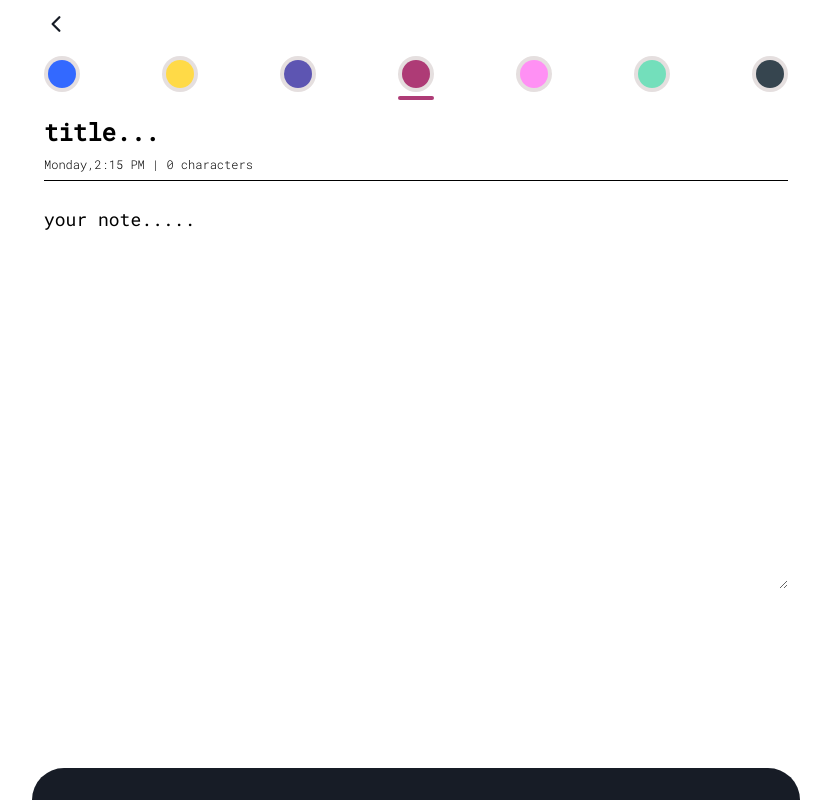
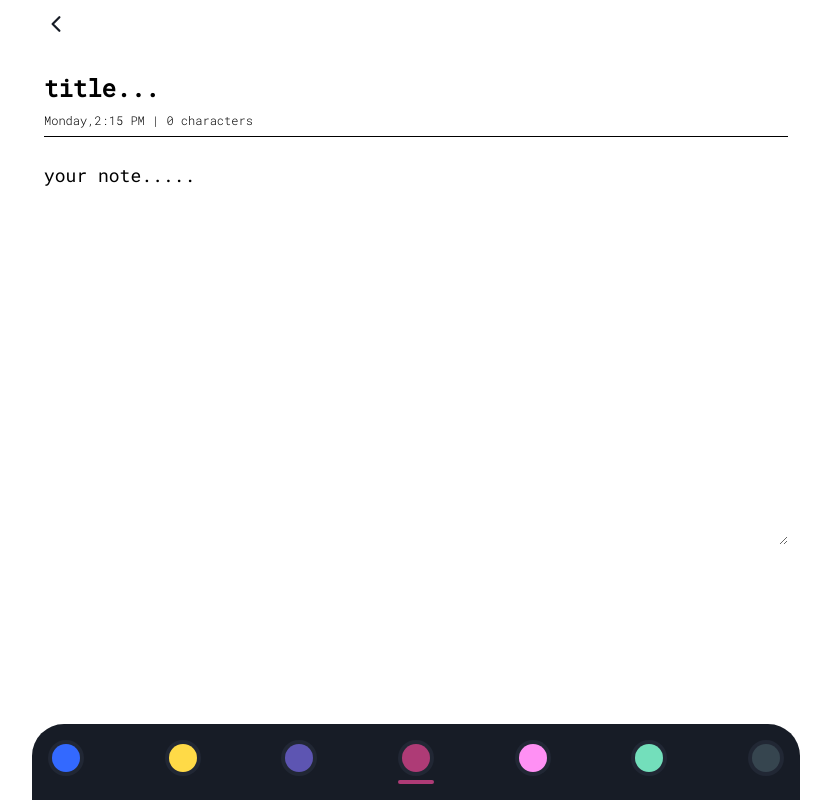
Before and after one commit to poudelsanchit/Notes, a React (Vite) app: page /addnote in a window 1280 px wide. Shown: the whole page, without its empty margins (224-1055 px from the left). Built offline with nearby package versions, Linux system fonts and the light colour scheme.

Commit message:
update AddNotes.jsx and Notes.jsx

```diff
--- a/src/Pages/AddNotes.jsx
+++ b/src/Pages/AddNotes.jsx
@@ -10,6 +10,16 @@ import classNames from 'classnames'
 
 
 const AddNotes = ({setNotes,data}) => {
+  const [isMobile, setIsMobile] = useState(false);
+  const checkIsMobile = () => {
+    setIsMobile(/Android|webOS|iPhone|iPad|iPod|BlackBerry|IEMobile|Opera Mini/i.test(navigator.userAgent));
+  };
+  const handleInputFocus = () => {
+    console.log('first')
+    if (isMobile) {
+      document.getElementById('navbar').classList.add('keyboard-open');
+    }
+  };
 
     let days = ['Sunday','Monday','Tuesday','Wednesday','Thursday','Friday','Saturday'];
     const [errMsg,setErrMsg]=useState('');
@@ -100,7 +110,7 @@ const AddNotes = ({setNotes,data}) => {
 
           <div className='mt-5 font-Roboto font-bold text-2xl flex flex-col gap-2'>
           <div className='flex justify-between '>
-          { colors.map((notes,index)=>(
+          {/* { colors.map((notes,index)=>(
           <div className='flex flex-col items-center gap-1'>
              <div className='w-9 h-9 rounded-full dark:bg-[#212734] bg-[#e5dfdf]  flex items-center justify-center'>
                <div className='w-7 h-7 rounded-full p-2 cursor-pointer' style={{backgroundColor:notes.color}}  onClick={()=>setWhichColor(notes.textcolor,notes.color,index)}/>
@@ -109,11 +119,11 @@ const AddNotes = ({setNotes,data}) => {
           </div>
 
                  ))
-          }
+          } */}
           </div>
             <div className='text-xs font-light text-[#FF0000]'>{errMsg}</div>
               <div>
-                  <input autoFocus type="text" placeholder='title...' className='focus:outline-none text-[#000000] dark:text-[#dce1e7]  placeholder:dark:text-[#dce1e7] placeholder:text-[#000000] dark:bg-primary bg-[#ffffff]' value={title} onChange={(e)=>setTitle(e.target.value)} />
+                  <input autoFocus type="text" placeholder='title...' className='focus:outline-none text-[#000000] dark:text-[#dce1e7]  placeholder:dark:text-[#dce1e7] placeholder:text-[#000000] dark:bg-primary bg-[#ffffff]' value={title} onChange={(e)=>setTitle(e.target.value)} onFocus={handleInputFocus}  onTouchStart={checkIsMobile} />
               </div>
               <div className='text-xs text-[#000000] dark:text-[#a2a7b5] font-light border-b-[1px] pb-2'>{   `${days[datetime.getDay()]},${datetime.toLocaleString("en-US", {hour: "numeric", minute: "numeric", hour12: true,})} | ${notelength} characters`}</div>
 
@@ -124,11 +134,11 @@ const AddNotes = ({setNotes,data}) => {
 
       </div>
 
-        <div className='dark:bg-[#171c26] bg-[#171c26] bottom-0 fixed h-min p-4 rounded-t-[2rem] w-full md:w-3/5'>
-      {/* <div className='flex justify-between '>
+        <div className={`dark:bg-[#171c26] bg-[#171c26] bottom-0 fixed h-min p-4 rounded-t-[2rem] w-full md:w-3/5${isMobile?'translate-y-9':''}`}>
+     <div className='flex justify-between '>
       { colors.map((notes,index)=>(
           <div className='flex flex-col items-center gap-1'>
-             <div className='w-9 h-9 rounded-full dark:bg-[#212734] bg-[#212734]  flex items-center justify-center'>
+             <div className='w-9 h-9 rounded-full dark:bg-[#212734] bg-[#212734]  flex items-center justify-center' id="navbar">
                <div className='w-7 h-7 rounded-full p-2 cursor-pointer' style={{backgroundColor:notes.color}}  onClick={()=>setWhichColor(notes.textcolor,notes.color,index)}/>
           </div>
           <div className='w-full h-1 rounded-md ' style={notes.isActive?{backgroundColor:notes.color}:null}/>
@@ -136,7 +146,7 @@ const AddNotes = ({setNotes,data}) => {
 
                  ))
           }
-      </div> */}
+      </div>
 
           </div>
 
```
